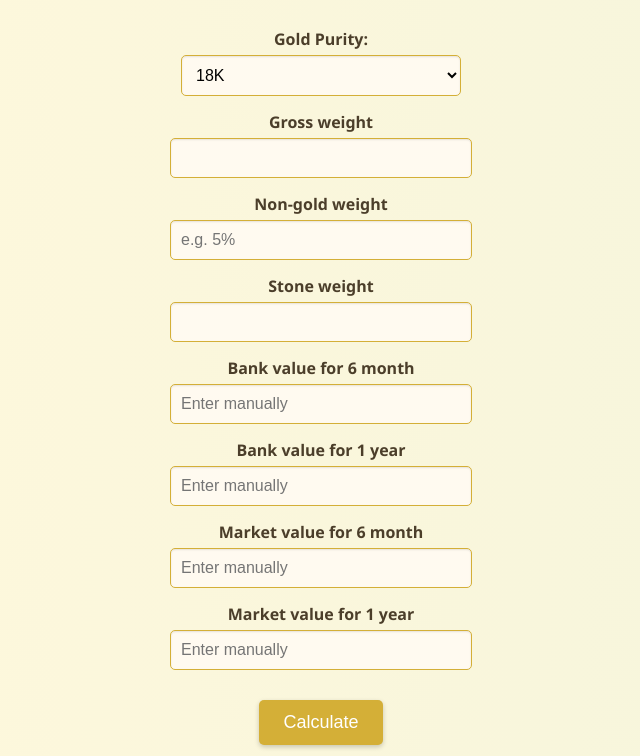
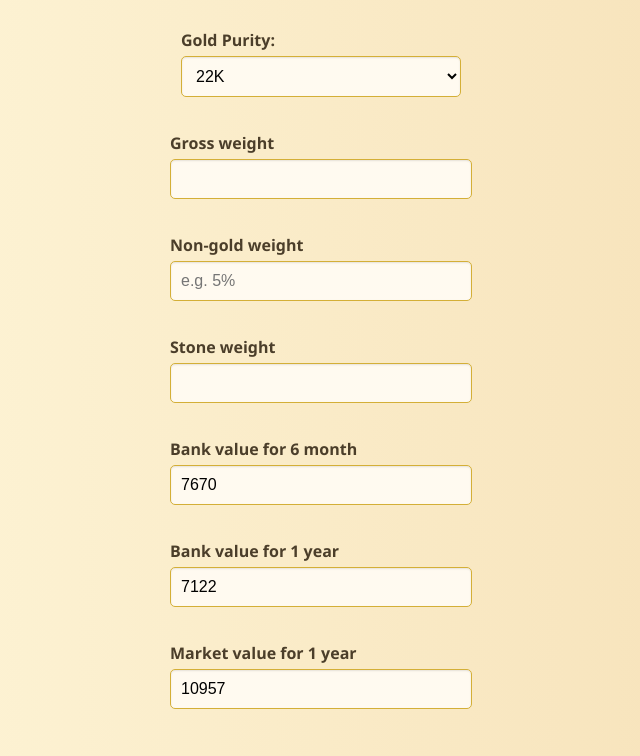
Before and after one commit to GunaranjanV/gold, a plain HTML site: page index.html in a window 1280 px wide. Shown: the part 138-894 px from the top of the page, without its empty margins (319-959 px from the left). Drawn offline with Linux system fonts and the light colour scheme.

Commit message:
Update index.html

```diff
--- a/index.html
+++ b/index.html
@@ -5,19 +5,20 @@
   <style>
     body {
       font-family: 'Segoe UI', sans-serif;
-      background: linear-gradient(to right, #fff8dc, #f5f5dc);
+      background: linear-gradient(to right, #fff8dc, #f5deb3);
       color: #4b3e2a;
+      margin: 0;
+      padding: 40px;
       display: flex;
       flex-direction: column;
       align-items: center;
-      padding: 40px;
     }
 
     h1 {
       color: #b8860b;
-      font-size: 36px;
+      font-size: 40px;
       margin-bottom: 30px;
-      text-shadow: 1px 1px 1px #fff;
+      text-shadow: 1px 1px 2px #fff;
     }
 
     label {
@@ -66,54 +67,81 @@
       max-width: 600px;
       text-align: center;
     }
+
+    .form-group {
+      margin-bottom: 20px;
+    }
   </style>
 </head>
-<body>
+<body onload="setDefaults()">
 
 <h1>Gold Calculator</h1>
 
+<div class="form-group">
   <label for="purity">Gold Purity:</label>
-<select id="purity" onchange="clearInputsImmediately()">
+  <select id="purity" onchange="setDefaults()">
+    <option value="22" selected>22K</option>
+    <option value="20">20K</option>
     <option value="18">18K</option>
-  <option value="20">20K</option>
-  <option value="22">22K</option>
   </select>
+</div>
 
-<label>Gross weight</label>
+<div class="form-group">
+  <label for="num1">Gross weight</label>
   <input type="text" id="num1">
+</div>
 
-<label>Non-gold weight</label>
+<div class="form-group">
+  <label for="num2">Non-gold weight</label>
   <input type="text" id="num2" placeholder="e.g. 5%">
+</div>
 
-<label>Stone weight</label>
+<div class="form-group">
+  <label for="num3">Stone weight</label>
   <input type="text" id="num3">
+</div>
 
-<label>Bank value for 6 month</label>
+<div class="form-group">
+  <label for="num4">Bank value for 6 month</label>
   <input type="text" id="num4" placeholder="Enter manually">
+</div>
 
-<label>Bank value for 1 year</label>
+<div class="form-group">
+  <label for="num5">Bank value for 1 year</label>
   <input type="text" id="num5" placeholder="Enter manually">
+</div>
 
-<label>Market value for 6 month</label>
-<input type="text" id="market6" placeholder="Enter manually">
-
-<label>Market value for 1 year</label>
+<div class="form-group">
+  <label for="market12">Market value for 1 year</label>
   <input type="text" id="market12" placeholder="Enter manually">
+</div>
 
 <button onclick="calculate()">Calculate</button>
 
 <div id="answer"></div>
 
 <script>
-function clearInputsImmediately() {
+function setDefaults() {
   document.getElementById("num1").value = "";
   document.getElementById("num2").value = "";
   document.getElementById("num3").value = "";
-  document.getElementById("num4").value = "";
-  document.getElementById("num5").value = "";
-  document.getElementById("market6").value = "";
-  document.getElementById("market12").value = "";
   document.getElementById("answer").innerHTML = "";
+
+  var purity = document.getElementById("purity").value;
+
+  if (purity === "18") {
+    document.getElementById("num4").value = "6276";
+    document.getElementById("num5").value = "5827";
+    document.getElementById("market12").value = "8965";
+  } else if (purity === "20") {
+    document.getElementById("num4").value = "6973";
+    document.getElementById("num5").value = "6475";
+    document.getElementById("market12").value = "9961";
+  } else if (purity === "22") {
+    document.getElementById("num4").value = "7670";
+    document.getElementById("num5").value = "7122";
+    document.getElementById("market12").value = "10957";
+  }
 }
 
 function calculate() {
@@ -122,7 +150,6 @@ function calculate() {
   var field3 = parseFloat(document.getElementById("num3").value);
   var field4 = parseFloat(document.getElementById("num4").value);
   var field5 = parseFloat(document.getElementById("num5").value);
-  var market6 = parseFloat(document.getElementById("market6").value);
   var market12 = parseFloat(document.getElementById("market12").value);
 
   var percent = parseFloat(rawPercent.replace('%', ''));
@@ -130,21 +157,18 @@ function calculate() {
   var netGoldWeight = field1 - (field1 * percent / 100) - field3;
   var loanValue6Month = netGoldWeight * field4;
   var loanValue1Year = netGoldWeight * field5;
-  var marketValue6Month = netGoldWeight * market6;
   var marketValue1Year = netGoldWeight * market12;
 
   if (
     !isNaN(netGoldWeight) &&
     !isNaN(loanValue6Month) &&
     !isNaN(loanValue1Year) &&
-    !isNaN(marketValue6Month) &&
     !isNaN(marketValue1Year)
   ) {
     document.getElementById("answer").innerHTML =
       "💰 <strong>Net gold weight:</strong> " + netGoldWeight.toFixed(2) + " grams<br><br>" +
       "🏦 <strong>Bank value for 6 months:</strong> ₹" + loanValue6Month.toFixed(2) + "<br>" +
       "🏦 <strong>Bank value for 1 year:</strong> ₹" + loanValue1Year.toFixed(2) + "<br><br>" +
-      "📈 <strong>Market value for 6 months:</strong> ₹" + marketValue6Month.toFixed(2) + "<br>" +
       "📈 <strong>Market value for 1 year:</strong> ₹" + marketValue1Year.toFixed(2);
   } else {
     document.getElementById("answer").innerHTML = "⚠️ Please enter valid numbers.";
```
Lines whose indentation alone changed are shown as unchanged.
